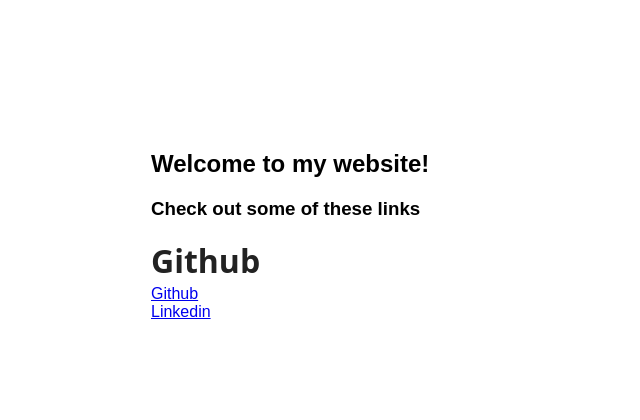
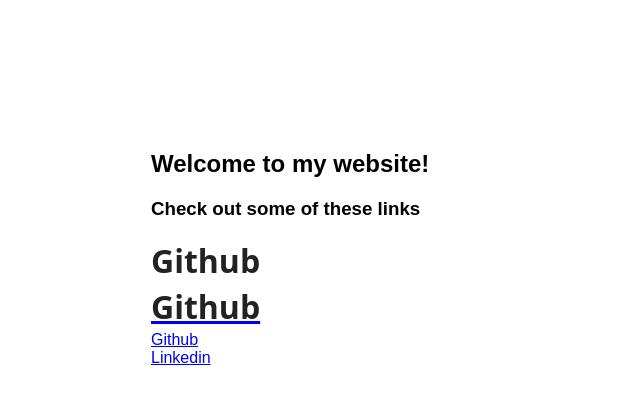
Before and after one commit to OliverCollins/OliverCollins.github.io, a plain HTML site: page index.html in a window 1280 px wide. Shown: the whole page, without its empty margins (0-640 px from the left). Drawn offline with nearby package versions, Linux system fonts and the light colour scheme.

Commit message:
Update index.html

```diff
--- a/index.html
+++ b/index.html
@@ -74,7 +74,7 @@
 			<h2>Welcome to my website!</h2>
 			<h3>Check out some of these links</h3>
 			<h1><i class='fa fa-github'></i> Github</h1>
-			<a href="https://github.com/OliverCollins">Github</a> <br>
+			<a href="https://github.com/OliverCollins"><h1><i class='fa fa-github'></i> Github</h1>Github</a> <br>
 			<a href="https://www.linkedin.com/in/collinsoliver">Linkedin</a>
 		</div>
 
```
